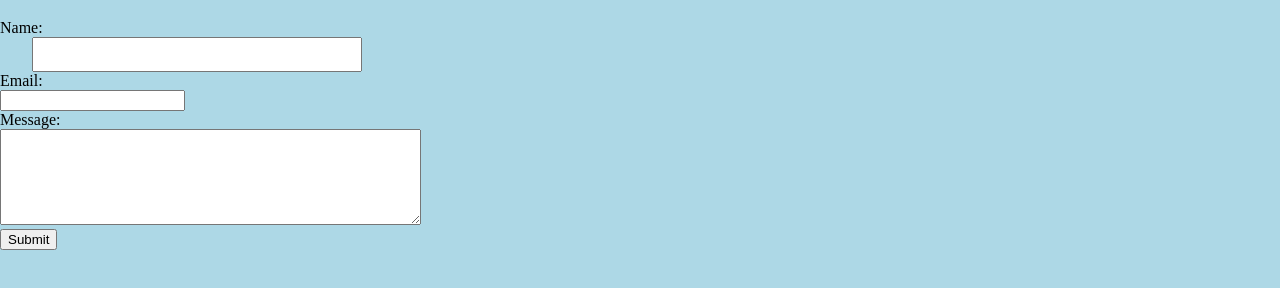
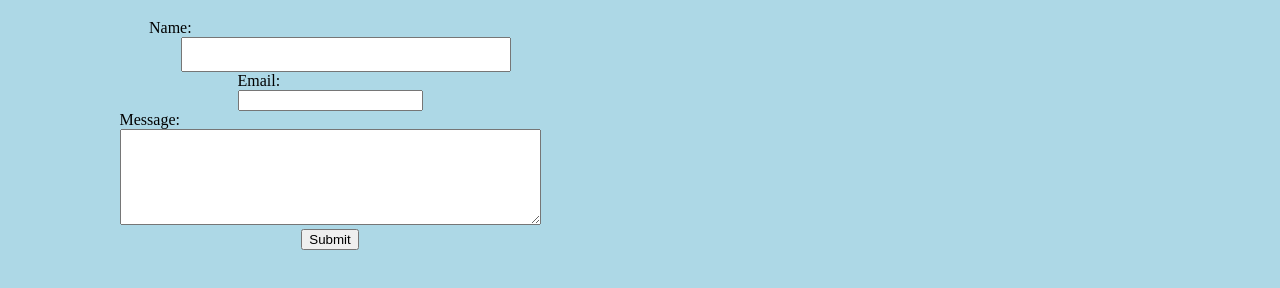
Before and after one commit to kbeaven17/2401-personal-website-pt2, a plain HTML site: page contact.html in a window 1280 px wide. Shown: the part 136-424 px from the top of the page. Drawn offline with Linux system fonts and the light colour scheme.

Commit message:
contact changes

```diff
--- a/style.css
+++ b/style.css
@@ -120,3 +120,11 @@ img{
  a:hover {
    background-color: yellow;
  }
+
+ #form {
+   display: flex;
+   flex-direction: column;
+   align-items: center;
+   max-width: 660px;
+
+ }
```
